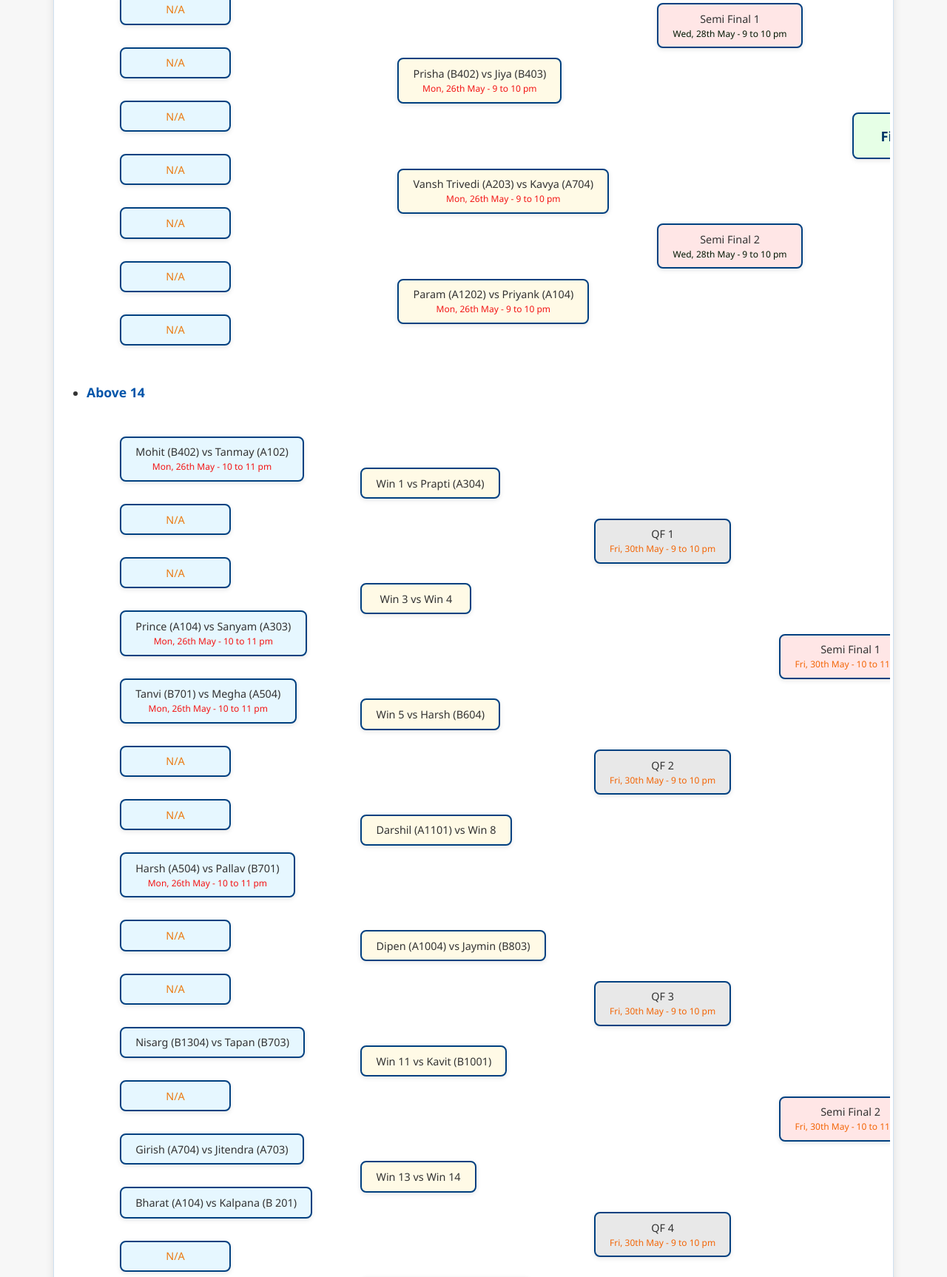
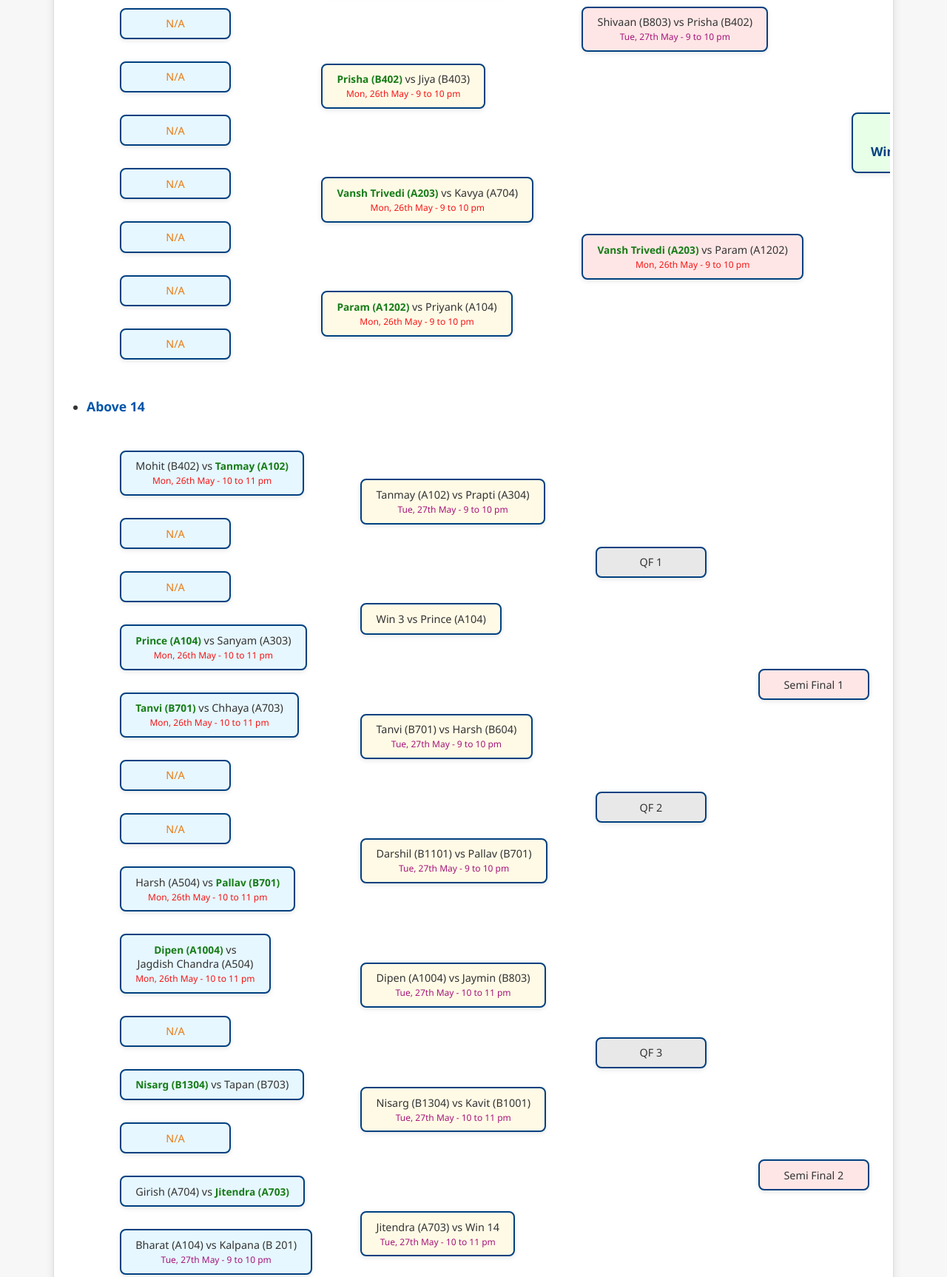
Before and after one commit to aalayamaristo/aalayamaristo.github.io, a plain HTML site: page index.html in a window 1280 px wide. Shown: the part 2023-3749 px from the top of the page at 74% size. Drawn offline with Linux system fonts and the light colour scheme.

Commit message:
winner updated

```diff
--- a/index.html
+++ b/index.html
@@ -203,7 +203,7 @@
     /* Final (Round 5): Final Match - Light Green */
     .final .match {
       background-color: #e6ffe6; /* Light Green (same as semi-finals as requested) */
-      font-size: 1.2rem;
+      font-size: 17px;
       font-weight: bold;
       color: #004080;
       margin: auto;
@@ -537,13 +537,13 @@
       </table>
 
       <h3>Knockout Bracket:</h3>
-
+      <!-- Chess Matches -->
       <ul >
         <li>
           <h4>Under 14</h4>
            <div class="bracket">
             <ul class="round round-1">
-              <li class="match">Vansh Tanwani (A704) vs Shivaan (B803)<br><small style="color: rgb(243, 21, 21);">Mon, 26th May - 9 to 10 pm</small></li>
+              <li class="match">Vansh Tanwani (A704) vs <br><strong style="color: #177c17;">Shivaan (B803)</strong><br><small style="color: rgb(243, 21, 21);">Mon, 26th May - 9 to 10 pm</small></li>
               <li class="match"><span style="color: #eb7b13">N/A</span> </li>
               <li class="match"><span style="color: #eb7b13">N/A</span></li>
               <li class="match"><span style="color: #eb7b13">N/A</span></li>
@@ -554,19 +554,19 @@
             </ul>
 
             <ul class="round round-2">
-              <li class="match">Win 1 vs Jainith (B1001) <br><small style="color: rgb(243, 21, 21);">Mon, 26th May - 10 to 11 pm</small></li>
-              <li class="match">Prisha (B402) vs Jiya (B403) <br><small style="color: rgb(243, 21, 21);">Mon, 26th May - 9 to 10 pm</small></li>
-              <li class="match">Vansh Trivedi (A203) vs Kavya (A704) <br><small style="color: rgb(243, 21, 21);">Mon, 26th May - 9 to 10 pm</small></li>
-              <li class="match">Param (A1202) vs Priyank (A104) <br><small style="color: rgb(243, 21, 21);">Mon, 26th May - 9 to 10 pm</small></li>
+              <li class="match"><strong style="color: #177c17;">Shivaan (B803)</strong> vs Jainith (B1001) <br><small style="color: rgb(243, 21, 21);">Mon, 26th May - 10 to 11 pm</small></li>
+              <li class="match"><strong style="color: #177c17;">Prisha (B402)</strong> vs Jiya (B403) <br><small style="color: rgb(243, 21, 21);">Mon, 26th May - 9 to 10 pm</small></li>
+              <li class="match"><strong style="color: #177c17;">Vansh Trivedi (A203)</strong> vs Kavya (A704) <br><small style="color: rgb(243, 21, 21);">Mon, 26th May - 9 to 10 pm</small></li>
+              <li class="match"><strong style="color: #177c17;">Param (A1202)</strong> vs Priyank (A104) <br><small style="color: rgb(243, 21, 21);">Mon, 26th May - 9 to 10 pm</small></li>
             </ul>
 
             <ul class="round round-4">
-              <li class="match">Semi Final 1 <br><small style="color: rgb(2, 24, 3);">Wed, 28th May - 9 to 10 pm</small></li>
-              <li class="match">Semi Final 2 <br><small style="color: rgb(2, 24, 3);">Wed, 28th May - 9 to 10 pm</small></li>
+              <li class="match">Shivaan (B803) vs Prisha (B402)<br><small style="color: rgb(165, 21, 122);">Tue, 27th May - 9 to 10 pm</small></li>
+              <li class="match"><strong style="color: #177c17;">Vansh Trivedi (A203)</strong> vs Param (A1202)  <br><small style="color: rgb(243, 21, 21);">Mon, 26th May - 9 to 10 pm</small></li>
             </ul>
 
             <ul class="round round-5 final">
-              <li class="match"><strong>&nbsp;Final</strong>&nbsp; 🏆</li>
+              <li class="match" ><strong >&nbsp;Final</strong>&nbsp; 🏆 <br> Win SF1 vs Vansh Trivedi (A203)</li>
             </ul>
           </div>
         </li>
@@ -575,45 +575,45 @@
           <h4>Above 14</h4>
            <div class="bracket">
             <ul class="round round-1">
-              <li class="match">Mohit (B402) vs Tanmay (A102) <br><small style="color: rgb(243, 21, 21);">Mon, 26th May - 10 to 11 pm</small></li>
+              <li class="match">Mohit (B402) vs <strong style="color: #177c17;">Tanmay (A102)</strong> <br><small style="color: rgb(243, 21, 21);">Mon, 26th May - 10 to 11 pm</small></li>
               <li class="match"><span style="color: #eb7b13">N/A</span></li>
               <li class="match"><span style="color: #eb7b13">N/A</span></li>
-              <li class="match">Prince (A104) vs Sanyam (A303) <br><small style="color: rgb(243, 21, 21);">Mon, 26th May - 10 to 11 pm</small></li>
-              <li class="match">Tanvi (B701) vs Megha (A504) <br><small style="color: rgb(243, 21, 21);">Mon, 26th May - 10 to 11 pm</small></li>
+              <li class="match"><strong style="color: #177c17;">Prince (A104)</strong> vs Sanyam (A303) <br><small style="color: rgb(243, 21, 21);">Mon, 26th May - 10 to 11 pm</small></li>
+              <li class="match"><strong style="color: #177c17;">Tanvi (B701)</strong> vs Chhaya (A703) <br><small style="color: rgb(243, 21, 21);">Mon, 26th May - 10 to 11 pm</small></li>
               <li class="match"><span style="color: #eb7b13">N/A</span></li>
               <li class="match"><span style="color: #eb7b13">N/A</span></li>
-              <li class="match">Harsh (A504) vs Pallav (B701) <br><small style="color: rgb(243, 21, 21);">Mon, 26th May - 10 to 11 pm</small></li>
+              <li class="match">Harsh (A504) vs <strong style="color: #177c17;">Pallav (B701)</strong> <br><small style="color: rgb(243, 21, 21);">Mon, 26th May - 10 to 11 pm</small></li>
+              <li class="match"><strong style="color: #177c17;">Dipen (A1004)</strong> vs <br>Jagdish Chandra (A504)</strong> <br><small style="color: rgb(243, 21, 21);">Mon, 26th May - 10 to 11 pm</small></li>
               <li class="match"><span style="color: #eb7b13">N/A</span></li>
+              <li class="match"><strong style="color: #177c17;">Nisarg (B1304)</strong> vs Tapan (B703)</li>
               <li class="match"><span style="color: #eb7b13">N/A</span></li>
-              <li class="match">Nisarg (B1304) vs Tapan (B703)</li>
+              <li class="match">Girish (A704) vs <strong style="color: #177c17;">Jitendra (A703)</strong></li>
+              <li class="match">Bharat (A104) vs Kalpana (B 201) <br><small style="color: rgb(165, 21, 122);">Tue, 27th May - 9 to 10 pm</small></li>
               <li class="match"><span style="color: #eb7b13">N/A</span></li>
-              <li class="match">Girish (A704) vs Jitendra (A703) </li>
-              <li class="match">Bharat (A104) vs Kalpana (B 201) </li>
-              <li class="match"><span style="color: #eb7b13">N/A</span></li>
-              <li class="match">Narendra Modi (B1101) vs <br>Yogesh Shah (B703) </li>
+              <li class="match">Narendra Modi (B1101) vs <br>Yogesh Shah (B703) <br><small style="color: rgb(165, 21, 122);">Tue, 27th May - 9 to 10 pm</small></li>
             </ul>
 
             <ul class="round round-2">
-              <li class="match">Win 1 vs Prapti (A304) </li>
-              <li class="match">Win 3 vs  Win 4</li>
-              <li class="match">Win 5 vs Harsh (B604) </li>
-              <li class="match">Darshil (A1101) vs Win 8 </li>
-              <li class="match">Dipen (A1004) vs Jaymin (B803) </li>
-              <li class="match">Win 11 vs Kavit (B1001) </li>
-              <li class="match">Win 13 vs Win 14 </li>
-              <li class="match">Yogesh M (B1004)  vs Win 16 </li>
+              <li class="match">Tanmay (A102) vs Prapti (A304) <br><small style="color: rgb(165, 21, 122);">Tue, 27th May - 9 to 10 pm</small></li>
+              <li class="match">Win 3 vs Prince (A104)</li>
+              <li class="match">Tanvi (B701) vs Harsh (B604) <br><small style="color: rgb(165, 21, 122);">Tue, 27th May - 9 to 10 pm</small></li>
+              <li class="match">Darshil (B1101) vs Pallav (B701) <br><small style="color: rgb(165, 21, 122);">Tue, 27th May - 9 to 10 pm</small></li>
+              <li class="match">Dipen (A1004) vs Jaymin (B803) <br><small style="color: rgb(165, 21, 122);">Tue, 27th May - 10 to 11 pm</small></li>
+              <li class="match">Nisarg (B1304) vs Kavit (B1001) <br><small style="color: rgb(165, 21, 122);">Tue, 27th May - 10 to 11 pm</small></li>
+              <li class="match">Jitendra (A703) vs Win 14 <br><small style="color: rgb(165, 21, 122);">Tue, 27th May - 10 to 11 pm</small></li>
+              <li class="match">Yogesh M (B1004)  vs Win 16 <br><small style="color: rgb(165, 21, 122);">Tue, 27th May - 10 to 11 pm</small></li>
             </ul>
 
             <ul class="round round-3">
-              <li class="match">QF 1 <br><small style="color: rgb(243, 101, 6);">Fri, 30th May - 9 to 10 pm</small></li>
-              <li class="match">QF 2 <br><small style="color: rgb(243, 101, 6);">Fri, 30th May - 9 to 10 pm</small></li>
-              <li class="match">QF 3 <br><small style="color: rgb(243, 101, 6);">Fri, 30th May - 9 to 10 pm</small></li>
-              <li class="match">QF 4 <br><small style="color: rgb(243, 101, 6);">Fri, 30th May - 9 to 10 pm</small></li>
+              <li class="match">QF 1 </li>
+              <li class="match">QF 2 </li>
+              <li class="match">QF 3 </li>
+              <li class="match">QF 4 </li>
             </ul>
 
             <ul class="round round-4">
-              <li class="match">Semi Final 1 <br><small style="color: rgb(243, 101, 6);">Fri, 30th May - 10 to 11 pm</small></li>
-              <li class="match">Semi Final 2 <br><small style="color: rgb(243, 101, 6);">Fri, 30th May - 10 to 11 pm</small></li>
+              <li class="match">Semi Final 1 </li>
+              <li class="match">Semi Final 2 </li>
             </ul>
 
             <ul class="round round-5 final">
@@ -827,20 +827,21 @@
           <h4>Female</h4>
            <div class="bracket">
             <ul class="round round-1">
-              <li class="match">Prisha (B402) vs Nishi (A501) <br><small style="color: rgb(243, 21, 21);">Mon, 26th May - 9 to 10 pm</small></li>
-              <li class="match">Jayshree (B1001) vs Harshida (A803) <br><small style="color: rgb(243, 21, 21);">Mon, 26th May - 9 to 10 pm</small></li>
+             <li class="match"><strong style="color: #177c17;">Jayshree (B1001)</strong> vs Harshida (A803) <br><small style="color: rgb(243, 21, 21);">Mon, 26th May - 9 to 10 pm</small></li>
 
-              <li class="match">Khushbu (B401) vs Komal (A501) <br><small style="color: rgb(243, 21, 21);">Mon, 26th May - 9 to 10 pm</small></li>
+              <li class="match">Khushbu (B401) vs <strong style="color: #177c17;">Komal (A501)</strong> <br><small style="color: rgb(243, 21, 21);">Mon, 26th May - 9 to 10 pm</small></li>
+              <li class="match">Prisha (B402) vs <strong style="color: #177c17;">Nishi (A501)</strong> <br><small style="color: rgb(243, 21, 21);">Mon, 26th May - 9 to 10 pm</small></li>
+
               <li class="match"><span style="color: #eb7b13">N/A</span></li>
             </ul>
 
             <ul class="round round-4">
-              <li class="match">Semi Final 1 <br><small style="color: rgb(243, 21, 21);">Tue, 27th May - 10 to 11 pm</small></li>
-              <li class="match">Semi Final 2 <br><small style="color: rgb(243, 21, 21);">Tue, 27th May - 10 to 11 pm</small></li>
+              <li class="match">Semi Final 1 <br>Jayshree (B1001) vs Komal (A501) <br><small style="color: rgb(165, 21, 122);">Tue, 27th May - 10 to 11 pm</small></li>
+              <li class="match"><strong style="color: #177c17;">Nishi (A501)</strong> </li>
             </ul>
 
             <ul class="round round-5 final">
-              <li class="match"><strong>&nbsp;Final</strong>&nbsp; 🏆 </li>
+              <li class="match"><strong>&nbsp;Final</strong>&nbsp; 🏆  <br>Win SF1 vs Nishi(A501)</li>
             </ul>
           </div>
         </li>
@@ -849,8 +850,8 @@
           <h4>Male</h4>
            <div class="bracket">
             <ul class="round round-1">
-              <li class="match">Param (A1202) vs Priyank (A104) <br><small style="color: rgb(243, 21, 21);">Tue, 27th May - 9 to 10 pm</small></li>
-              <li class="match">Mohit (B402) vs Prince (A104) <br><small style="color: rgb(243, 21, 21);">Tue, 27th May - 9 to 10 pm</small></li>
+              <li class="match">Param (A1202) vs Priyank (A104) <br><small style="color: rgb(165, 21, 122);">Tue, 27th May - 9 to 10 pm</small></li>
+              <li class="match">Mohit (B402) vs Prince (A104) <br><small style="color: rgb(165, 21, 122);">Tue, 27th May - 9 to 10 pm</small></li>
               <li class="match"><span style="color: #eb7b13">N/A</span></li>
               <li class="match"><span style="color: #eb7b13">N/A</span></li>
               <li class="match"><span style="color: #eb7b13">N/A</span></li>
@@ -869,13 +870,13 @@
 
             <ul class="round round-2">
               <li class="match">Win 1 vs Win 2 <br><small style="color: rgb(2, 24, 3);">Wed, 28th May - 9 to 10 pm</small></li>
-              <li class="match">Sanyam (A303) vs Kandarp (B201) <br><small style="color: rgb(243, 21, 21);">Tue, 27th May - 10 to 11 pm</small></li>
-              <li class="match">Harsh (A504) vs Harsh (B604) <br><small style="color: rgb(243, 21, 21);">Tue, 27th May - 10 to 11 pm</small></li>
-              <li class="match">Pallav (B701) vs Dipen (A1004) <br><small style="color: rgb(2, 24, 3);">Wed, 28th May - 10 to 11 pm</small></li>
-              <li class="match">Jaymin (B803) vs Nisarg (B1304) <br><small style="color: rgb(2, 24, 3);">Wed, 28th May - 10 to 11 pm</small></li>
-              <li class="match">Dhaval  (B401) vs Vivek (A501) <br><small style="color: rgb(2, 24, 3);">Wed, 28th May - 10 to 11 pm</small></li>
-              <li class="match">Kavit (B1001) vs Punyesh (B1304)<br><small style="color: rgb(2, 24, 3);">Wed, 28th May - 9 to 10 pm</small></li>
-              <li class="match">Bharat Darji (B401) vs Yogesh Shah (B703)<br><small style="color: rgb(2, 24, 3);">Wed, 28th May - 9 to 10 pm</small></li>
+              <li class="match">Sanyam (A303) vs Kandarp (B201) <br><small style="color: rgb(165, 21, 122);">Tue, 27th May - 9 to 10 pm</small></li>
+              <li class="match">Harsh (A504) vs Harsh (B604) <br><small style="color: rgb(165, 21, 122);">Tue, 27th May - 10 to 11 pm</small></li>
+              <li class="match">Pallav (B701) vs Dipen (A1004) <br><small style="color: rgb(165, 21, 122);">Tue, 27th May - 9 to 10 pm</small></li>
+              <li class="match">Jaymin (B803) vs Nisarg (B1304) <br><small style="color: rgb(165, 21, 122);">Tue, 27th May - 10 to 11 pm</small></li>
+              <li class="match">Dhaval  (B401) vs Vivek (A501) </li>
+              <li class="match">Kavit (B1001) vs Punyesh (B1304)<br><small style="color: rgb(165, 21, 122);">Tue, 27th May - 10 to 11 pm</small></li>
+              <li class="match">Bharat Darji (B401) vs Yogesh Shah (B703)<br><small style="color: rgb(165, 21, 122);">Tue, 27th May - 9 to 10 pm</small></li>
             </ul>
 
             <ul class="round round-3">
@@ -956,8 +957,8 @@
           <tr><th>Category</th><th>Date</th><th>Time</th></tr>
         </thead>
         <tbody>
-          <tr><td>Doubles Female Rounds</td><td>28th May</td><td>9:00 PM</td></tr>
-          <tr><td>Doubles Male Rounds</td><td>28th May</td><td>9:00 PM</td></tr>
+          <tr><td>Doubles Female Rounds</td><td>26th May</td><td>9:00 PM</td></tr>
+          <tr><td>Doubles Male Rounds</td><td>26th May</td><td>9:00 PM</td></tr>
           <tr><td>Finals</td><td><span style="color: #eb7b13">N/A</span></td><td><span style="color: #eb7b13">N/A</span></td></tr>
         </tbody>
 
@@ -968,26 +969,26 @@
           <h4>Female</h4>
            <div class="bracket">
             <ul class="round round-1">
-              <li class="match">Yana (B401) & Navya (B1104) vs <br> Misti (A102) & Nishi (A501)
+              <li class="match">Yana (B401) & Navya (B1104) vs <br> <strong style="color: #177c17;">Misti (A102) & Nishi (A501)</strong>
                 <br><small style="color: rgb(243, 21, 21);">Mon, 26th May - 9 to 10 pm</small></li>
-              <li class="match">Jiya (B403) & Kavya (A704) vs <br> Vaneesha (A203) & Shikha (B604)
+              <li class="match"><strong style="color: #177c17;">Jiya (B403) & Kavya (A704)</strong> vs <br> Vaneesha (A203) & Shikha (B604)
                 <br><small style="color: rgb(243, 21, 21);">Mon, 26th May - 9 to 10 pm</small></li>
-              <li class="match">Khushbu (B401) & Unnati (B803) vs <br> Arpita (A1001) & Charmi (B1104)
+              <li class="match">Khushbu (B401) & Unnati (B803) vs <br> <strong style="color: #177c17;">Arpita (A1001) & Charmi (B1104)</strong>
                 <br><small style="color: rgb(243, 21, 21);">Mon, 26th May - 9 to 10 pm</small></li>
-              <li class="match">Komal (A501) & Chhaya (A703) vs <br> Smita (B1403) & Kalpana (B201)</li>
-              <li class="match">Harshida (A803) & Neeta (B401) vs <br> Jayshree (A1001) & Priti (B703)</li>
+              <li class="match">Komal (A501) & Chhaya (A703) vs <br> Smita (B1403) & Kalpana (B201) <br><small style="color: rgb(165, 21, 122);">Tue, 27th May - 10 to 11 pm</small></li>
+              <li class="match">Harshida (A803) & Neeta (B401) vs <br> Jayshree (A1001) & Priti (B703) <br><small style="color: rgb(165, 21, 122);">Tue, 27th May - 10 to 11 pm</small></li>
               <li class="match"><span style="color: #eb7b13">N/A</span></li>
             </ul>
 
             <ul class="round round-2">
-              <li class="match">Win 1 vs Win 2 </li>
-              <li class="match">Win 3 vs Win 4 </li>
-              <li class="match">Wis 5 vs Win 6 </li>
+              <li class="match">Misti (A102) & Nishi (A501) vs <br>Jiya (B403) & Kavya (A704)<br><small style="color: rgb(165, 21, 122);">Tue, 27th May - 9 to 10 pm</small></li>
+              <li class="match">Arpita (A1001) & Charmi (B1104) vs <br> Win 4 <br><small style="color: rgb(2, 24, 3);">Wed, 28th May - 10 to 11 pm</small></li>
+              <li class="match">Win 5 vs <br>Mita & Gita <br><small style="color: rgb(2, 24, 3);">Wed, 28th May - 10 to 11 pm</small></li>
             </ul>
 
             <ul class="round round-4">
-              <li class="match">Semi Final 1 <br><small style="color: rgb(2, 24, 3);">Wed, 28th May - 9 to 10 pm</small></li>
-              <li class="match">Semi Final 2 <br><small style="color: rgb(2, 24, 3);">Wed, 28th May - 9 to 10 pm</small></li>
+              <li class="match">Semi Final 1 </li>
+              <li class="match">Semi Final 2 </li>
             </ul>
 
             <ul class="round round-5 final">
@@ -1000,28 +1001,28 @@
           <h4>Male</h4>
            <div class="bracket">
             <ul class="round round-1">
-              <li class="match">Jainith (B1001) & Shivaan (B803) <br>  Vansh (A704) & Dwij (A703) </li>
-              <li class="match">Vansh (B203) & Mohit (B402) <br>  Param (A1202) & Priyank (A104)  <br><small style="color: rgb(243, 21, 21);">Mon, 26th May - 10 to 11 pm</small></li>
-              <li class="match">Bharat (A104) & Hitesh (B1003) <br>  Vinod (A1203) & Bharat (B401)  <br><small style="color: rgb(243, 21, 21);">Mon, 26th May - 10 to 11 pm</small></li>
-              <li class="match">Narendra Modi (A1101) & Yogesh (B703) <br>  Dhaval (B401) & Sanyam (A303) </li>
-              <li class="match">Dipen (A1004) & Vivek (A501) <br>  Tapan (B703) & Girish (A704) </li>
-              <li class="match">Kavit (B1001) & Deval (B403) <br>  Vikas (A203) & Jitendra (A703) </li>
-              <li class="match">Prince (A104) & Meet (B1003) <br>  N/A </li>
+              <li class="match"><strong style="color: #177c17;">Jainith (B1001) & Shivaan (B803)</strong> vs<br>  Vansh (A704) & Dwij (A703) </li>
+              <li class="match">Vansh (B203) & Mohit (B402) vs<br> <strong style="color: #177c17;">Param (A1202) & Priyank (A104) </strong><br><small style="color: rgb(243, 21, 21);">Mon, 26th May - 10 to 11 pm</small></li>
+              <li class="match">Bharat (A104) & Hitesh (B1003) vs<br> <strong style="color: #177c17;">Amit (B404) & Bharat (B401)</strong> <br><small style="color: rgb(243, 21, 21);">Mon, 26th May - 10 to 11 pm</small></li>
+              <li class="match">Narendra Modi (A1101) & Yogesh (B703) vs<br>  Dhaval (B401) & Sanyam (A303) </li>
+              <li class="match">Dipen (A1004) & Vivek (A501) vs<br>  Tapan (B703) & Girish (A704) <br><small style="color: rgb(165, 21, 122);">Tue, 27th May - 10 to 11 pm</small></li>
+              <li class="match">Kavit (B1001) & Deval (B403) vs<br>  Vikas (A203) & Jitendra (A703) <br><small style="color: rgb(165, 21, 122);">Tue, 27th May - 9 to 10 pm</small></li>
+              <li class="match">Prince (A104) & Meet (B1003) vs<br>  N/A </li>
               <li class="match">N/A </li>
 
             </ul>
 
             <ul class="round round-2">
-              <li class="match">Win 1 vs Win 2 </li>
-              <li class="match">Win 3 vs  Win 4</li>
-              <li class="match">Win 5 vs Win 6 </li>
+              <li class="match">Jainith (B1001) & Shivaan (B803) vs <br>Param (A1202) & Priyank (A104) <br><small style="color: rgb(165, 21, 122);">Tue, 27th May - 9 to 10 pm</small></li>
+              <li class="match">Amit (B404) & Bharat (B401) vs<br> Win 4</li>
+              <li class="match">Win 5 vs Win 6 <br><small style="color: rgb(2, 24, 3);">Wed, 28th May - 9 to 10 pm</small></li>
               <li class="match">Win 7 vs Win 8 </li>
             </ul>
 
 
             <ul class="round round-4">
               <li class="match">Semi Final 1 <br><small style="color: rgb(243, 101, 6);">Fri, 30th May - 10 to 11 pm</small></li>
-              <li class="match">Semi Final 2 <br><small style="color: rgb(243, 101, 6);">Fri, 30th May - 10 to 11 pm</small></li>
+              <li class="match">Semi Final 2 <br><small style="color: rgb(2, 24, 3);">Wed, 28th May - 10 to 11 pm</small></li>
             </ul>
 
             <ul class="round round-5 final">
```
